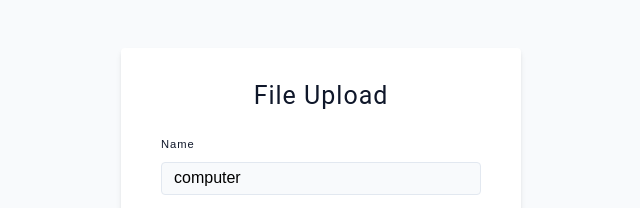
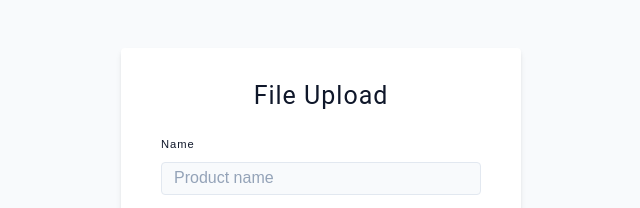
Before and after one commit to Blingoose/file-upload, a website: page public/index.html in a window 1280 px wide. Shown: the top 208 px of the page, 319-959 px from the left. Drawn offline with nearby package versions, Linux system fonts and the light colour scheme; no server answers.

Commit message:
minor change

```diff
--- a/public/index.html
+++ b/public/index.html
@@ -17,7 +17,12 @@
       <!-- single row -->
       <div class="form-row">
         <label for="name" class="form-label">Name</label>
-        <input type="text" id="name" class="form-input" value="computer" />
+        <input
+          type="text"
+          id="name"
+          class="form-input"
+          placeholder="Product name"
+        />
       </div>
       <!-- end of single row -->
       <!-- single row -->
```
